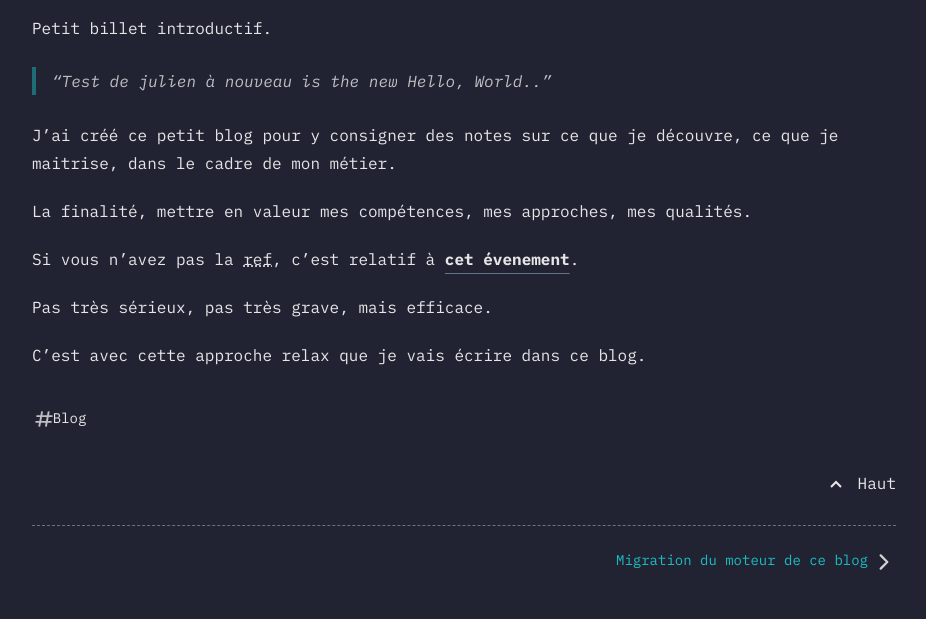
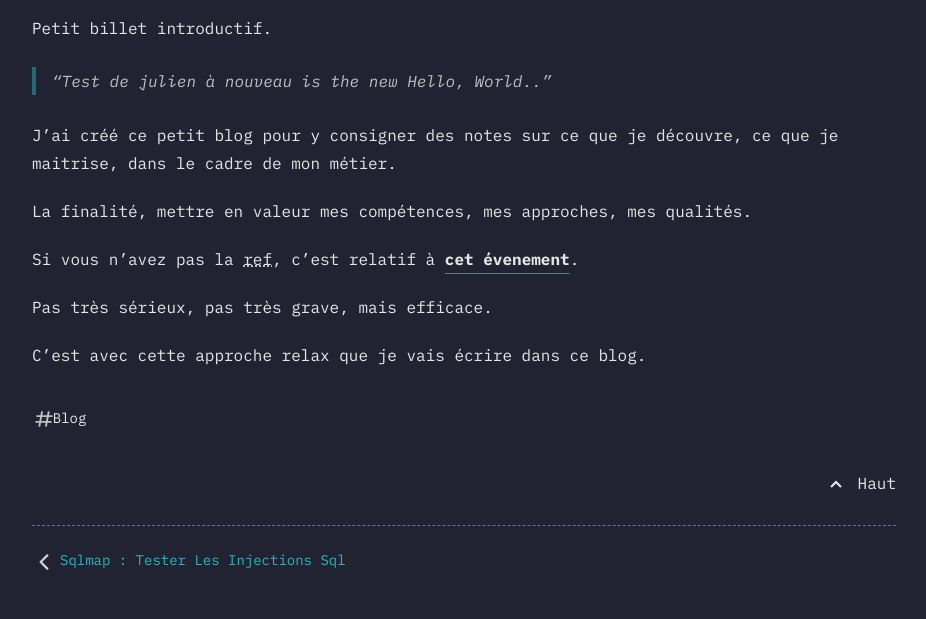
Before and after one commit to SebSept/blog, an Astro site: page /posts/test-de-julien in a window 1280 px wide. Shown: the part 349-968 px from the top of the page, without its empty margins (176-1102 px from the left). Built offline with nearby package versions, Linux system fonts and the light colour scheme; Astro itself is replaced by a stand-in of ours; some packages are replaced by stand-ins of ours.

Commit message:
fix problème introduit lors de la maj (my bad)

```diff
--- a/src/layouts/PostDetails.astro
+++ b/src/layouts/PostDetails.astro
@@ -28,6 +28,7 @@ const {
   modDatetime,
   tags,
   editPost,
+  slug,
 } = post.data;
 
 const { Content } = await render(post);
@@ -60,7 +61,7 @@ const allPosts = posts.map(post => ({
   title: post.data.title,
 }));
 
-const currentPostIndex = allPosts.findIndex(post => post.slug === post.slug);
+const currentPostIndex = allPosts.findIndex(_post => _post.slug === slug);
 
 const prevPost = currentPostIndex !== 0 ? allPosts[currentPostIndex - 1] : null;
 const nextPost =
```
